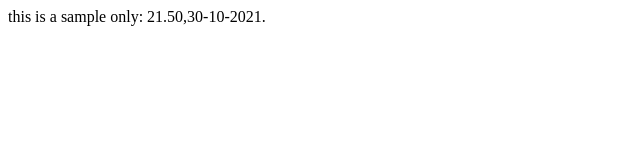
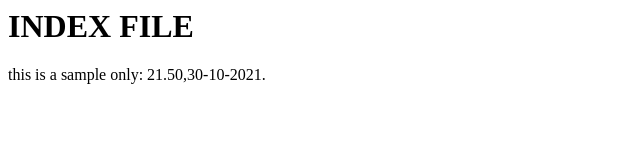
Before and after one commit to fawkes-ak12/DiSsoftTeam, a plain HTML site: page index.html in a window 1280 px wide. Shown: the whole page, without its empty margins (0-640 px from the left). Drawn offline with Linux system fonts and the light colour scheme.

Commit message:
updates index file@22.00

```diff
--- a/index.html
+++ b/index.html
@@ -3,6 +3,9 @@
 <TITLE> new document</TITLE>
 </HEAD
 <BODY>
+	<H1> INDEX FILE </H1>
+	<P>
 	this is a sample only: 21.50,30-10-2021.
+	</P>
 </BODY>
 </HTML>
```
